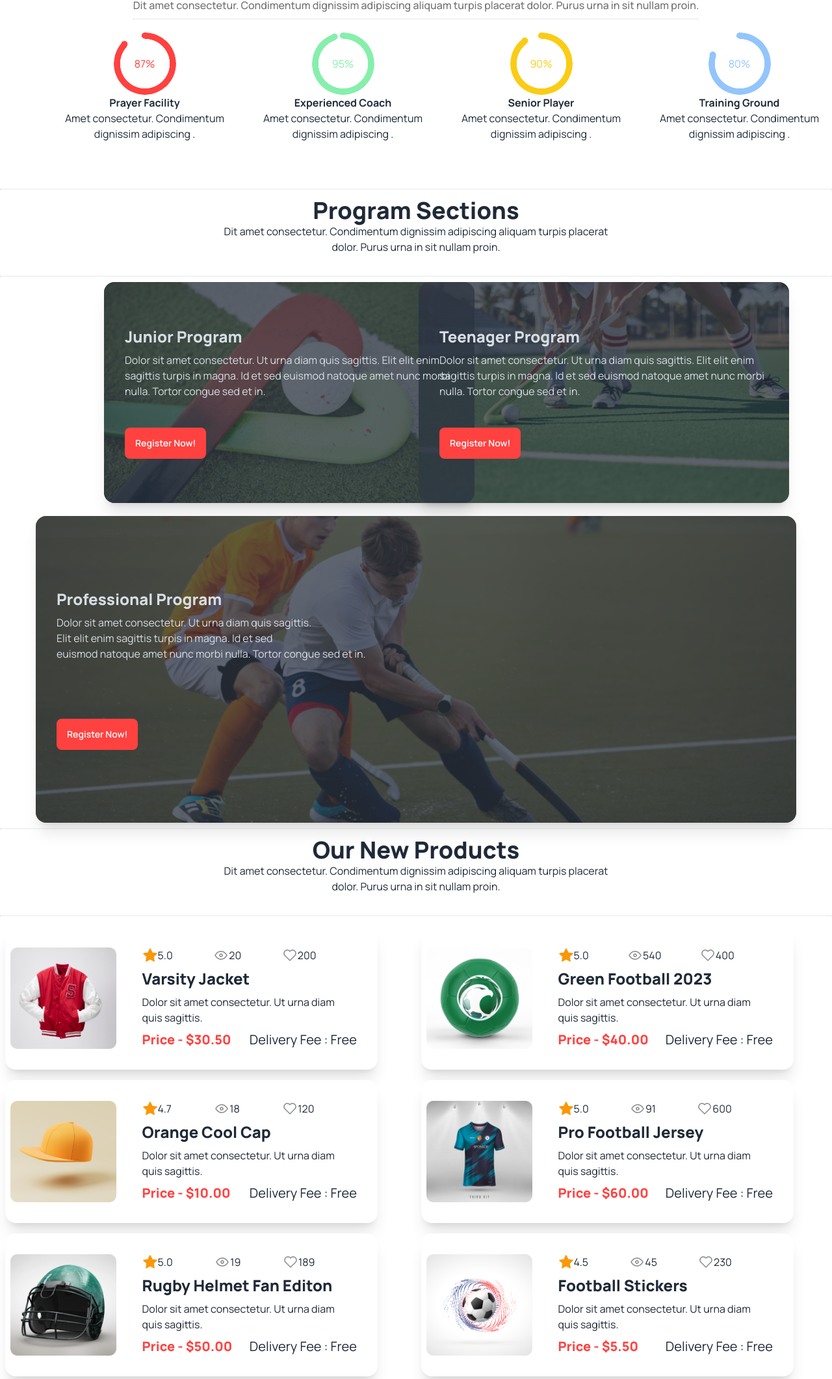
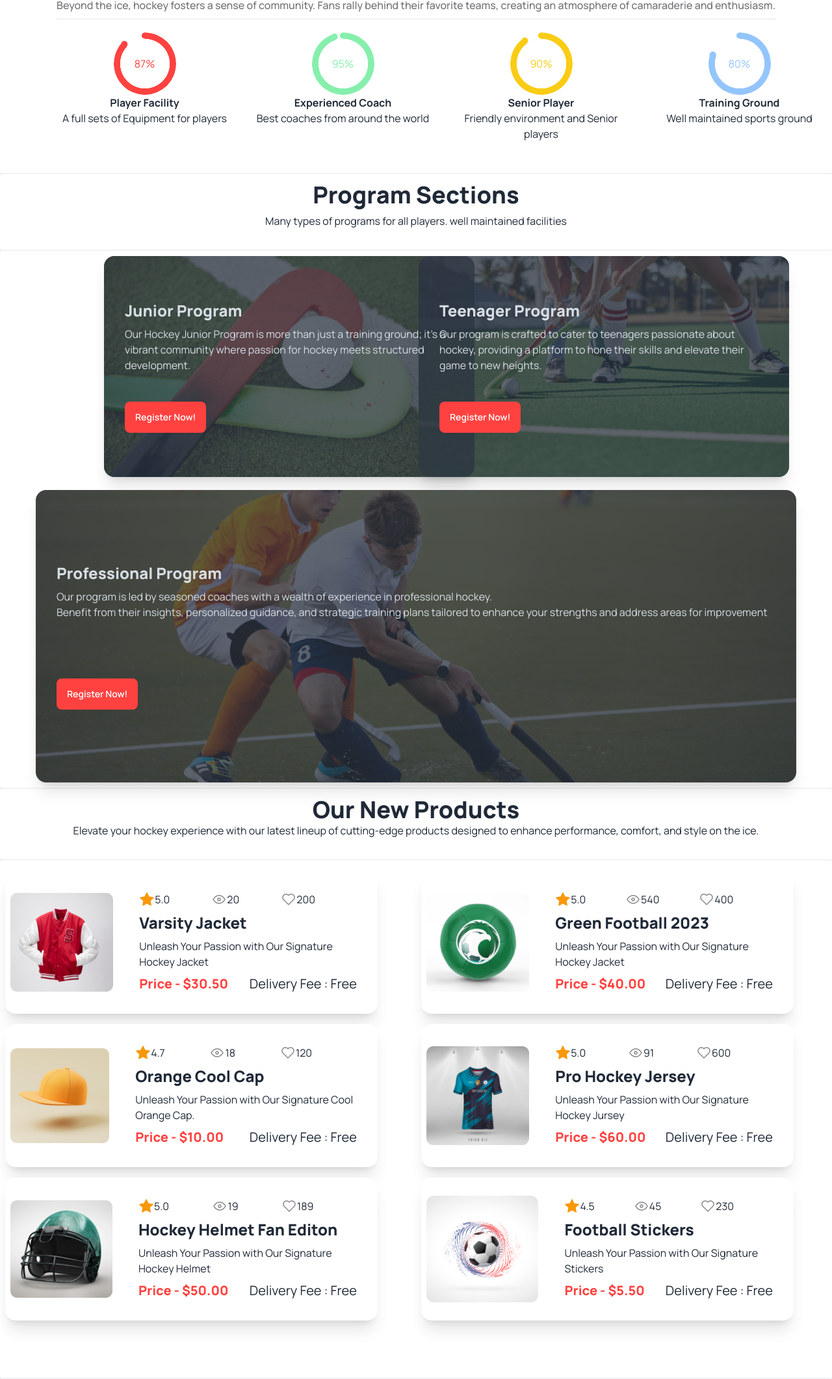
Before and after one commit to Ahmad-Alomgir/Assignment-3, a plain HTML site: page index.html in a window 1280 px wide. Shown: the part 678-2800 px from the top of the page at 65% size. Drawn offline with nearby package versions, Linux system fonts and the light colour scheme.

Commit message:
Added the text items

```diff
--- a/index.html
+++ b/index.html
@@ -23,7 +23,7 @@
                         'color_primary': '#FF4240',
                         'text_color_opacity': '#13131899',
                         'text_color': '#131318',
-                        'back_color':'#13131880',
+                        'back_color': '#13131880',
 
 
                     }
@@ -101,33 +101,35 @@
             <div class="grid justify-center text-center">
                 <div class=" border border-dotted"></div>
                 <h2 class="text-4xl font-extrabold ">Professional Hockeys Club</h2>
-                <p class="pt-2 pb-2 text-text_color_opacity font-medium">Dit amet consectetur. Condimentum dignissim
-                    adipiscing aliquam turpis placerat dolor. Purus urna in
-                    sit nullam proin. </p>
+                <p class="pt-2 pb-2 text-text_color_opacity font-medium">Beyond the ice, hockey fosters a sense of
+                    community. Fans rally behind their favorite teams, creating an atmosphere of camaraderie and
+                    enthusiasm. </p>
                 <div class=" border border-dotted"></div>
             </div>
         </section>
         <!-- progress bar -->
         <section class="gap-5  grid grid-cols-1 lg:grid-cols-4 mt-3 mb-4 lg:mt-5 lg:ml-20">
             <div class="justify-center text-center">
-                <div class="radial-progress text-color_primary  " style="--value:87;--size:6rem" role="progressbar">87%</div>
-                <h2 class="justify-center text-center font-bold">Prayer Facility</h2>
-                <p class="text-center">Amet consectetur. Condimentum <br> dignissim adipiscing .</p>
+                <div class="radial-progress text-color_primary  " style="--value:87;--size:6rem" role="progressbar">87%
+                </div>
+                <h2 class="justify-center text-center font-bold">Player Facility</h2>
+                <p class="text-center"> A full sets of Equipment for players </p>
             </div>
             <div class="justify-center text-center">
                 <div class="radial-progress text-green-300 " style="--value:95;--size:6rem" role="progressbar">95%</div>
                 <h2 class="justify-center text-center font-bold">Experienced Coach</h2>
-                <p class="text-center">Amet consectetur. Condimentum <br> dignissim adipiscing .</p>
+                <p class="text-center">Best coaches from around the world</p>
             </div>
             <div class="justify-center text-center">
-                <div class="radial-progress text-yellow-400 " style="--value:90;--size:6rem" role="progressbar">90%</div>
+                <div class="radial-progress text-yellow-400 " style="--value:90;--size:6rem" role="progressbar">90%
+                </div>
                 <h2 class="justify-center text-center font-bold">Senior Player</h2>
-                <p class="text-center">Amet consectetur. Condimentum <br> dignissim adipiscing .</p>
+                <p class="text-center"> Friendly environment and Senior players </p>
             </div>
             <div class="justify-center text-center lg:pb-14">
                 <div class="radial-progress text-blue-300 " style="--value:80;--size:6rem" role="progressbar">80%</div>
                 <h2 class="justify-center text-center font-bold">Training Ground</h2>
-                <p class="text-center">Amet consectetur. Condimentum <br> dignissim adipiscing .</p>
+                <p class="text-center ">Well maintained sports ground </p>
             </div>
         </section>
         <!-- program section -->
@@ -135,9 +137,8 @@
             <div class=" border border-dotted"></div>
             <div class=" text-center my-3">
                 <h1 class="text-4xl font-extrabold">Program Sections</h1>
-                <p class="justify-center pb-5">Dit amet consectetur. Condimentum dignissim adipiscing aliquam turpis
-                    placerat <br> dolor. Purus urna in
-                    sit nullam proin. </p>
+                <p class="justify-center pb-5 pt-2">Many types of programs for all players. well maintained facilities
+                </p>
             </div>
             <div class=" border border-dotted"></div>
         </section>
@@ -148,10 +149,11 @@
                 <figure><img src="Images/2.png" alt="Shoes" /></figure>
                 <div class="card-body lg:mt-9 ">
                     <h2 class="card-title text-2xl font-extrabold ">Junior Program</h2>
-                  <p>Dolor sit amet consectetur. Ut urna diam quis sagittis. Elit elit
-                    enim sagittis turpis in magna. Id et sed euismod natoque amet nunc morbi nulla. Tortor congue sed et in.</p>
+                    <p>Our Hockey Junior Program is more than just a training ground; it's a vibrant community where
+                        passion for hockey meets structured development.</p>
                     <div class="card-actions justify-start">
-                    <button class="lg:my-9  btn btn-primary text-white  bg-color_primary border-0">Register Now!</button>
+                        <button class="lg:my-9  btn btn-primary text-white  bg-color_primary border-0">Register
+                            Now!</button>
                     </div>
                 </div>
             </div>
@@ -160,10 +162,11 @@
                 <figure><img src="Images/3.png" alt="Shoes" /></figure>
                 <div class="card-body lg:mt-9">
                     <h2 class="card-title text-2xl font-extrabold ">Teenager Program</h2>
-                    <p>Dolor sit amet consectetur. Ut urna diam quis sagittis. Elit elit
-                      enim sagittis turpis in magna. Id et sed euismod natoque amet nunc morbi nulla. Tortor congue sed et in.</p>
+                    <p>Our program is crafted to cater to teenagers passionate about hockey, providing a platform to
+                        hone their skills and elevate their game to new heights.</p>
                     <div class="card-actions justify-start">
-                      <button class="lg:my-9  btn btn-primary text-white  bg-color_primary border-0">Register Now!</button>
+                        <button class="lg:my-9  btn btn-primary text-white  bg-color_primary border-0">Register
+                            Now!</button>
                     </div>
                 </div>
             </div>
@@ -174,10 +177,12 @@
                 <figure><img src="Images/4.png" alt="Shoes" /></figure>
                 <div class="card-body lg:mt-20">
                     <h2 class="card-title text-2xl font-extrabold ">Professional Program</h2>
-                    <p>Dolor sit amet consectetur. Ut urna diam quis sagittis. <br> Elit elit
-                      enim sagittis turpis in magna. Id et sed <br> euismod natoque amet nunc morbi nulla. Tortor congue sed et in.</p>
+                    <p> Our program is led by seasoned coaches with a wealth of experience in professional hockey. <br>
+                        Benefit from their insights, personalized guidance, and strategic training plans tailored to
+                        enhance your strengths and address areas for improvement</p>
                     <div class="card-actions justify-start">
-                      <button class="lg:my-20  btn btn-primary text-white  bg-color_primary border-0">Register Now!</button>
+                        <button class="lg:my-20  btn btn-primary text-white  bg-color_primary border-0">Register
+                            Now!</button>
                     </div>
                 </div>
             </div>
@@ -188,9 +193,8 @@
             <div class=" border border-dotted"></div>
             <div class=" text-center my-3">
                 <h1 class="text-4xl font-extrabold">Our New Products</h1>
-                <p class="justify-center pb-5">Dit amet consectetur. Condimentum dignissim adipiscing aliquam turpis
-                    placerat <br> dolor. Purus urna in
-                    sit nullam proin. </p>
+                <p class="justify-center lg:pb-5 ">Elevate your hockey experience with our latest lineup of cutting-edge
+                    products designed to enhance performance, comfort, and style on the ice.</p>
             </div>
             <div class=" border border-dotted"></div>
         </section>
@@ -210,7 +214,7 @@
                             <p> 200 </p>
                         </div>
                         <h2 class="card-title font-extrabold text-2xl">Varsity Jacket</h2>
-                        <p>Dolor sit amet consectetur. Ut urna diam quis sagittis.</p>
+                        <p>Unleash Your Passion with Our Signature Hockey Jacket</p>
                         <div class="lg:flex grid ">
                             <p class="font-extrabold text-color_primary text-xl">Price - $30.50</p>
                             <div class="flex ">
@@ -236,7 +240,7 @@
                             <p> 400 </p>
                         </div>
                         <h2 class="card-title font-extrabold text-2xl"> Green Football 2023</h2>
-                        <p>Dolor sit amet consectetur. Ut urna diam quis sagittis.</p>
+                        <p>Unleash Your Passion with Our Signature Hockey Jacket</p>
                         <div class="lg:flex grid ">
                             <p class="font-extrabold text-color_primary text-xl">Price - $40.00</p>
                             <div class="flex ">
@@ -262,7 +266,7 @@
                             <p> 120 </p>
                         </div>
                         <h2 class="card-title font-extrabold text-2xl">Orange Cool Cap</h2>
-                        <p>Dolor sit amet consectetur. Ut urna diam quis sagittis.</p>
+                        <p>Unleash Your Passion with Our Signature Cool Orange Cap.</p>
                         <div class="lg:flex grid ">
                             <p class="font-extrabold text-color_primary text-xl">Price - $10.00</p>
                             <div class="flex ">
@@ -286,8 +290,8 @@
                             <img src="Images/heart.png" alt="">
                             <p> 600 </p>
                         </div>
-                        <h2 class="card-title font-extrabold text-2xl">Pro Football Jersey</h2>
-                        <p>Dolor sit amet consectetur. Ut urna diam quis sagittis.</p>
+                        <h2 class="card-title font-extrabold text-2xl">Pro Hockey Jersey</h2>
+                        <p>Unleash Your Passion with Our Signature Hockey Jursey</p>
                         <div class="lg:flex grid ">
                             <p class="font-extrabold text-color_primary text-xl">Price - $60.00</p>
                             <div class="flex ">
@@ -311,8 +315,8 @@
                             <img src="Images/heart.png" alt="">
                             <p> 189 </p>
                         </div>
-                        <h2 class="card-title font-extrabold text-2xl"> Rugby Helmet Fan Editon</h2>
-                        <p>Dolor sit amet consectetur. Ut urna diam quis sagittis.</p>
+                        <h2 class="card-title font-extrabold text-2xl"> Hockey Helmet Fan Editon</h2>
+                        <p>Unleash Your Passion with Our Signature Hockey Helmet</p>
                         <div class="lg:flex grid ">
                             <p class="font-extrabold text-color_primary text-xl">Price - $50.00</p>
                             <div class="flex ">
@@ -338,7 +342,7 @@
                             <p> 230 </p>
                         </div>
                         <h2 class="card-title font-extrabold text-2xl">Football Stickers</h2>
-                        <p>Dolor sit amet consectetur. Ut urna diam quis sagittis.</p>
+                        <p>Unleash Your Passion with Our Signature Stickers</p>
                         <div class="lg:flex grid ">
                             <p class="font-extrabold text-color_primary text-xl">Price - $5.50</p>
                             <div class="flex ">
@@ -355,10 +359,9 @@
             <div class=" border border-dotted"></div>
             <div class=" text-center my-3 ">
                 <h1 class="text-4xl font-extrabold">Clients Question</h1>
-                <p class="justify-center pb-5 text-text_color_opacity">Dit amet consectetur. Condimentum dignissim
-                    adipiscing aliquam turpis
-                    placerat <br> dolor. Purus urna in
-                    sit nullam proin. </p>
+                <p class="justify-center pb-5 text-text_color_opacity">
+                    Frequently asked questions of clients
+                </p>
             </div>
             <div class=" border border-dotted"></div>
         </section>
@@ -374,8 +377,7 @@
                                 Our Equipment
                             </div>
                             <div class="collapse-content">
-                                <p>Dolor sit amet consectetur. Ut urna diam quis sagittis. Elit elit enim sagittis
-                                    turpis in magna. </p>
+                                <p>Our Equipment are are well maintained and usable for all </p>
                             </div>
                         </div>
                         <div class="collapse collapse-plus ">
@@ -384,7 +386,7 @@
                                 Hockey Training
                             </div>
                             <div class="collapse-content">
-                                <p>hello</p>
+                                <p>Well and best trainers are hired to teach players best way to play hockey </p>
                             </div>
                         </div>
                         <div class="collapse collapse-plus ">
@@ -393,7 +395,7 @@
                                 Private Lessons
                             </div>
                             <div class="collapse-content">
-                                <p>hello</p>
+                                <p>If a players need a personal trainers and sessions we gaive them that facilities</p>
                             </div>
                         </div>
                         <div class="collapse collapse-plus ">
@@ -402,7 +404,7 @@
                                 Ski Touring
                             </div>
                             <div class="collapse-content">
-                                <p>hello</p>
+                                <p>Tours help players to remove their tired minds and body to refresh their mind and body</p>
                             </div>
                         </div>
                         <div class="collapse collapse-plus ">
@@ -411,7 +413,7 @@
                                 Booking
                             </div>
                             <div class="collapse-content">
-                                <p>hello</p>
+                                <p>Any person can book a interview session with us to know us about our efforts.</p>
                             </div>
                         </div>
                         <div class="collapse collapse-plus ">
@@ -420,7 +422,7 @@
                                 Pricing
                             </div>
                             <div class="collapse-content">
-                                <p>hello</p>
+                                <p>The price are fixed but if a players maintain a well playing abilty there is a good rewards for them </p>
                             </div>
                         </div>
                     </div>
@@ -431,20 +433,32 @@
         <section class="my-2">
             <div class=" border border-dotted"></div>
             <div class=" text-center my-3">
-                <h1 class="text-4xl font-extrabold">Program Sections</h1>
-                <p class="justify-center pb-5">Dit amet consectetur. Condimentum dignissim adipiscing aliquam turpis
-                    placerat <br> dolor. Purus urna in
-                    sit nullam proin. </p>
+                <h1 class="text-4xl font-extrabold">Get In Touch</h1>
+                <p class="justify-center pb-5">We value your feedback, inquiries, and collaboration opportunities. <br> Feel free to reach out to us using the following contact methods</p>
             </div>
             <div class=" border border-dotted"></div>
         </section>
+        <!-- text section -->
+        <section class="grid">
+            <div class="grid grid cols">
+                <div>
+
+                </div>
+                <div>
+
+                </div>
+            </div>
+        </section>
+
+
     </main>
     <footer class="footer p-10 bg-black text-white">
 
         <nav class="pl-20">
             <header class=" text-2xl font-800">Get In Touch</header>
-            Dit amet consectetur. Condimentum adipiscing <br> aliquam turpis placerat dolor. <br> Purus urna in sit nullam
-                proin. </p>
+            <p>
+                Park Street, 1210-PO <br> Manila, Texas.USA
+            </p>
             <div class="flex gap-1">
                 <img src="Images/msg.png" alt="">
                 <a class="link link-hover">hockeys@support.com</a>
```
Lines whose indentation alone changed are shown as unchanged.
